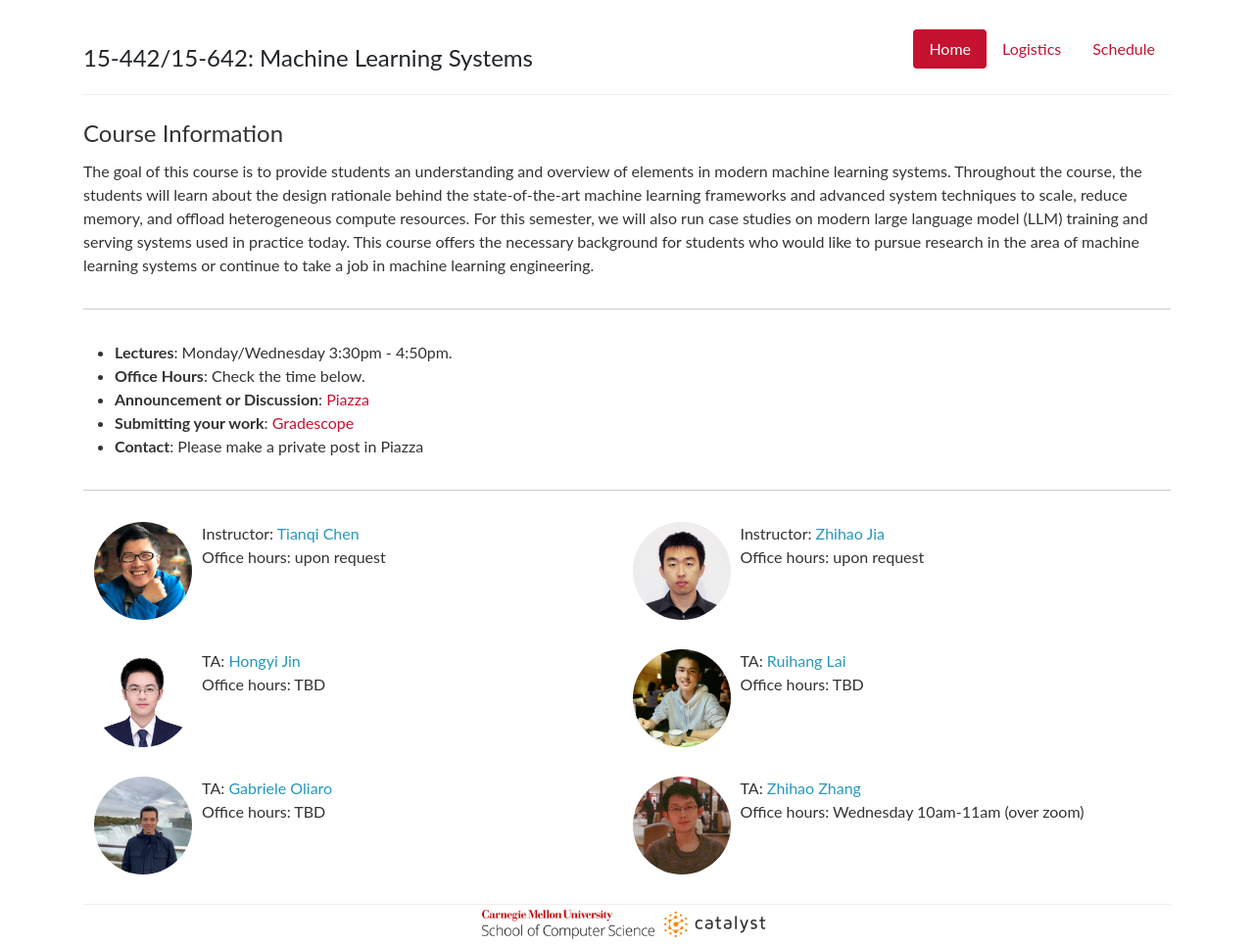
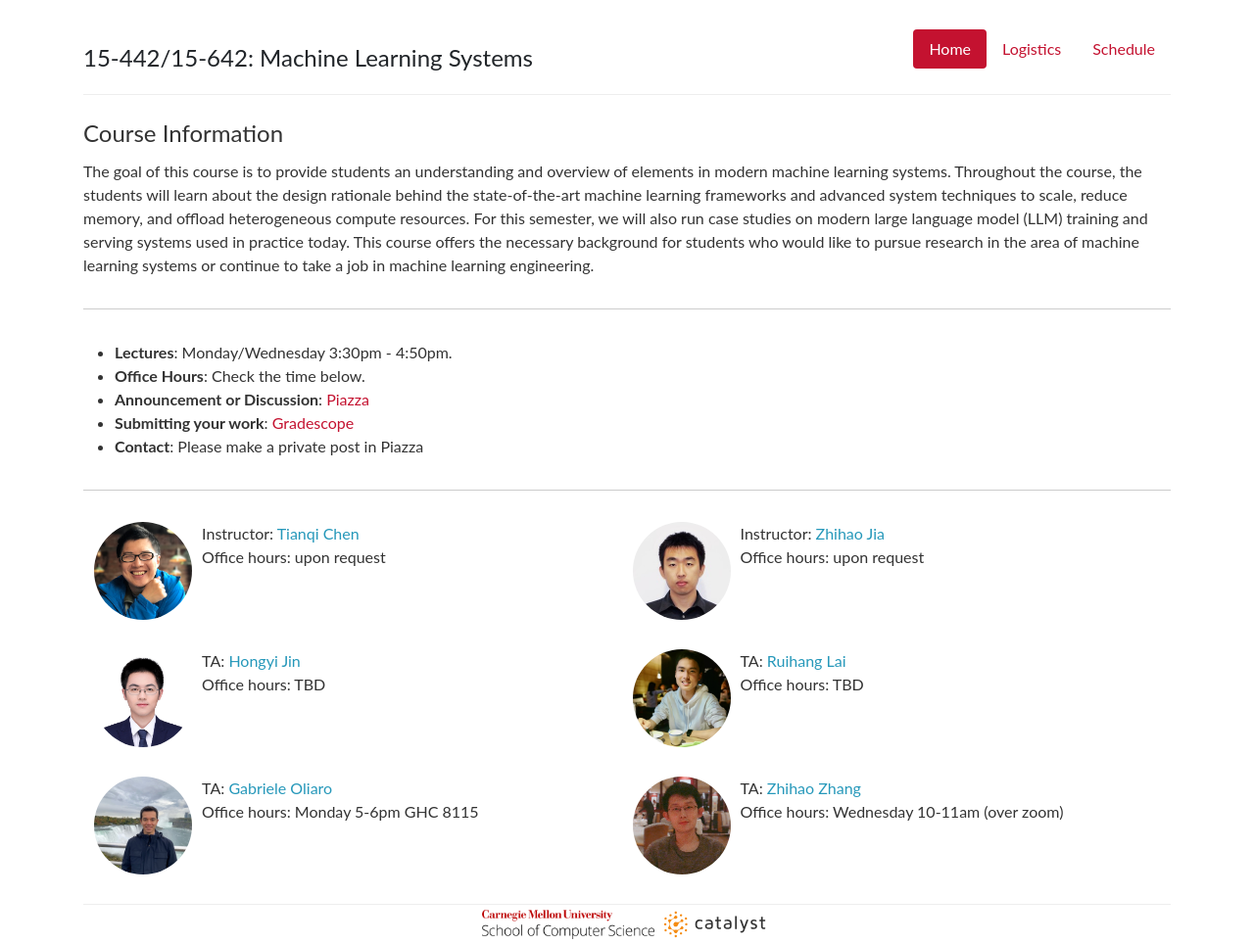
Before and after one commit to mlsyscourse/mlsyscourse.github.io, a Jekyll site: the page built from index.md, in a window 1280 px wide. Shown: the whole page at 98% size. Built offline with Jekyll 4.4.1, drawn with Linux system fonts in a browser that asks for light colours.

Commit message:
Add Gabriele OH

```diff
--- a/_data/staff.yml
+++ b/_data/staff.yml
@@ -27,11 +27,11 @@ TAs:
     - name: Gabriele Oliaro
       email: goliaro@cs.cmu.edu
       url: https://www.gabrieleoliaro.com
-      office-hours: TBD
+      office-hours: Monday 5-6pm GHC 8115
       image: staff/gabriele.jpg
 
     - name: Zhihao Zhang
       email: zhihaoz3@cs.cmu.edu
       url: https://jackfram.github.io
-      office-hours: Wednesday 10am-11am (over zoom)
+      office-hours: Wednesday 10-11am (over zoom)
       image: staff/zhihaozhang.jpg
```
